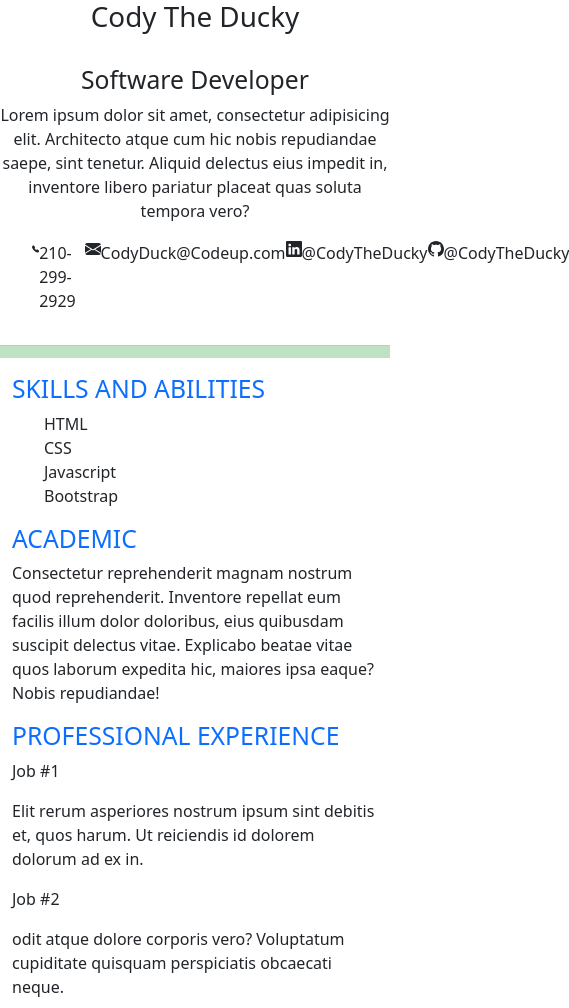
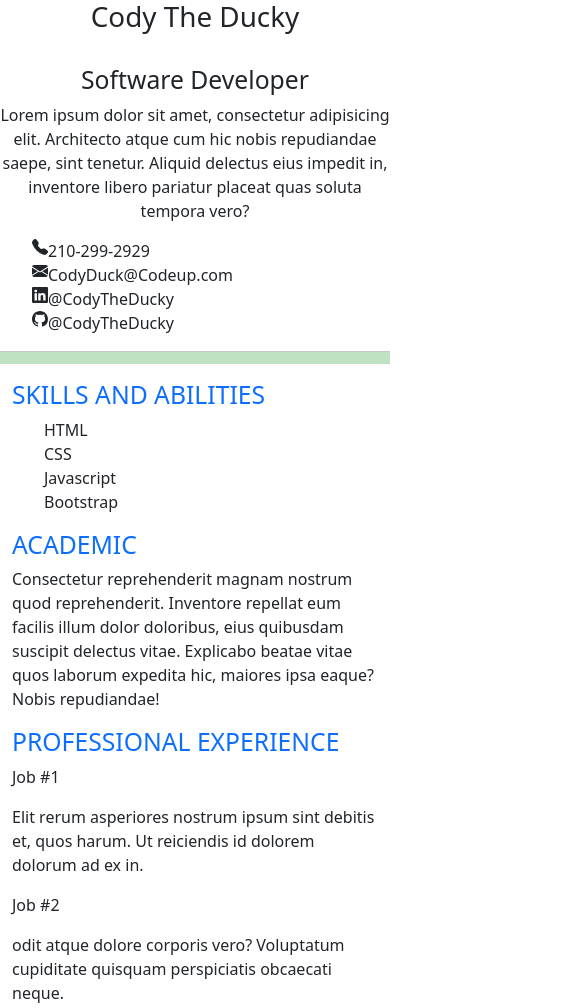
Before and after one commit to ajhunt012/codeup-web-exercises, a website: page resume.html in a window 390 px wide. Shown: the top 1008 px of the page, 569 px wide, since content can reach past the window. Drawn offline with nearby package versions, Linux system fonts and the light colour scheme.

Commit message:
daily update

```diff
--- a/css/resume.css
+++ b/css/resume.css
@@ -8,10 +8,6 @@ li {
     display: flex;
 }
 
-.icon-bar> ul {
-    display: inline-flex;
-    justify-content: space-around;
-}
 
 
 
@@ -28,10 +24,21 @@ li {
     /*    margin: 0;*/
     }
 
+    .icon-bar> ul {
+        display: flex;
+        flex-direction: row;
+        flex-wrap: wrap;
+        justify-content: space-around;
+
+    }
 }
 
 @media screen and (max-width: 767px) {
 
-
+    .icon-bar> ul {
+        display: flex;
+        flex-direction: column;
+        flex-wrap: wrap;
+    }
 
     }
```
